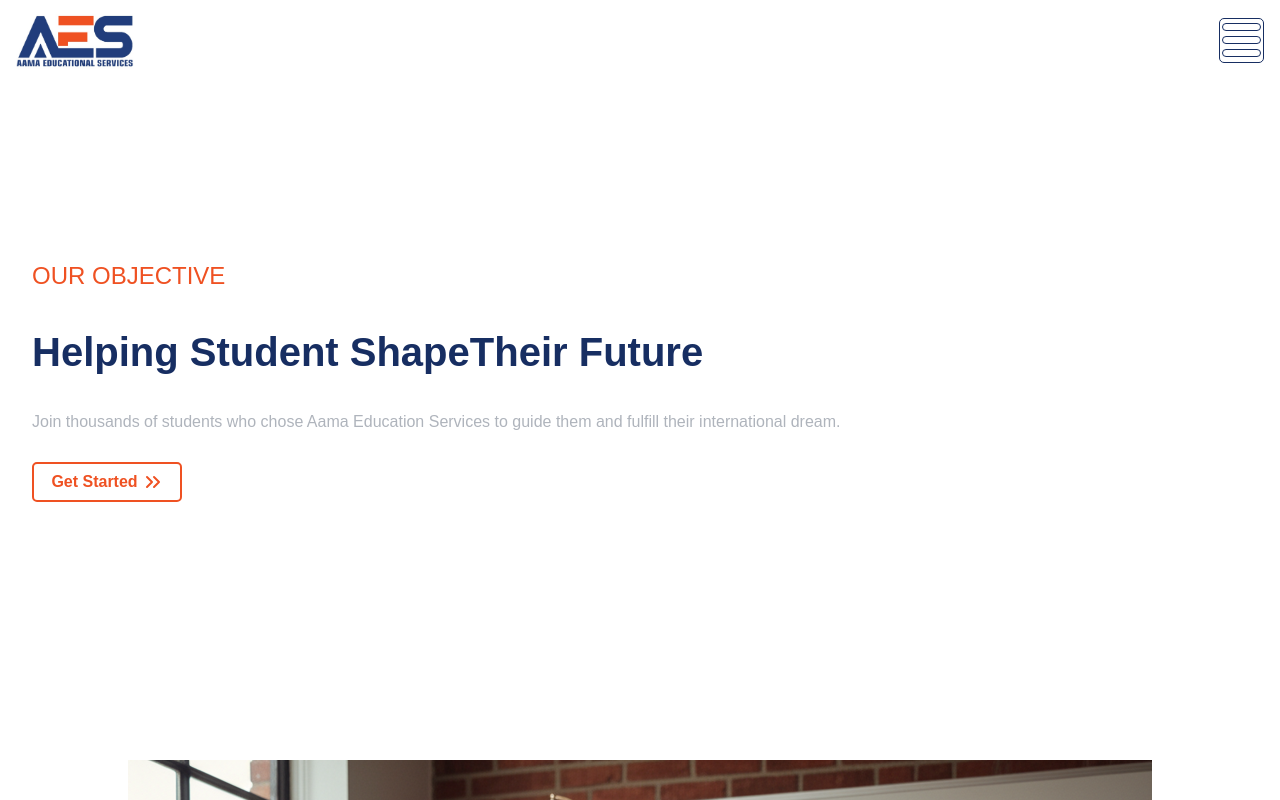
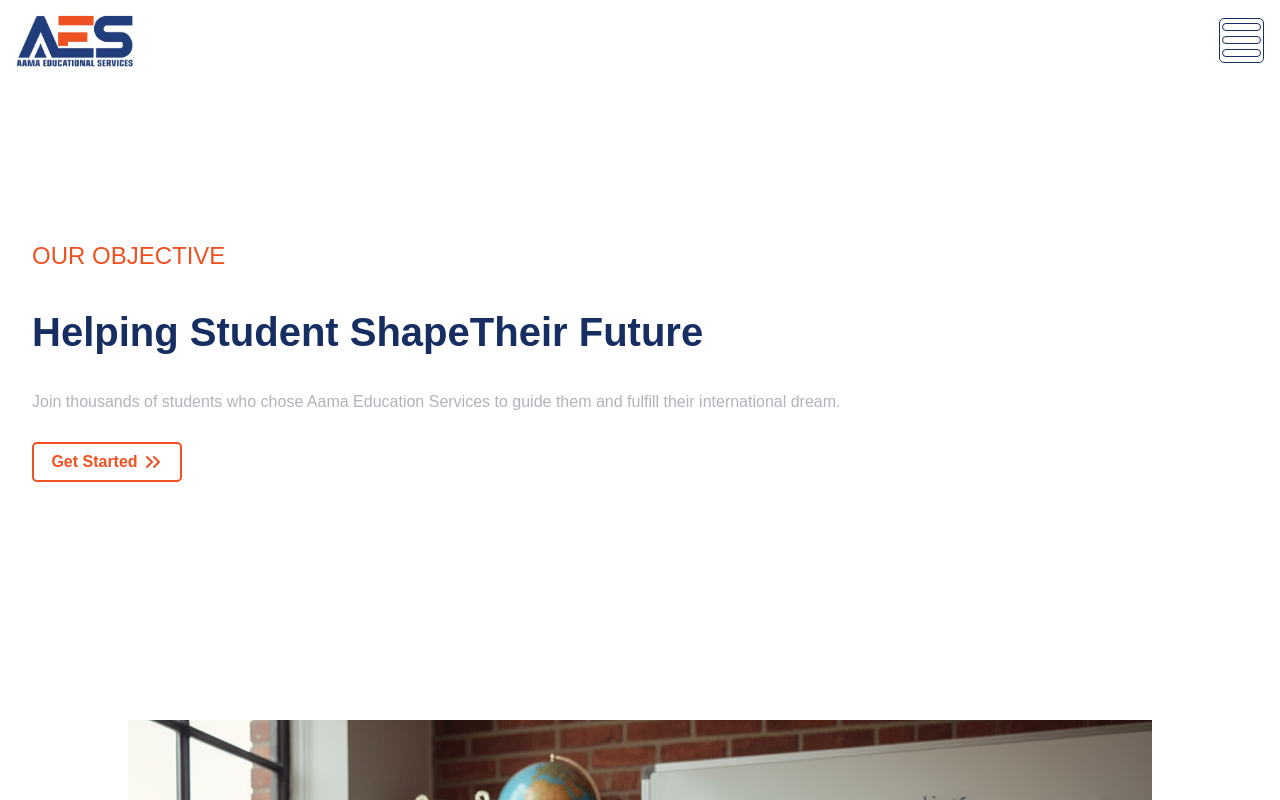
Before and after one commit to bsntgyawali/aama_education, a React (Vite) app: page / in a window 1280 px wide. Shown: the top 800 px of the page. Built offline with nearby package versions, Linux system fonts and the light colour scheme.

Commit message:
Update pages.css

```diff
--- a/src/pages/pages.css
+++ b/src/pages/pages.css
@@ -43,7 +43,7 @@ a{
 /* Hero Section */
 .hero-section{
     max-width: 100%;
-    height: 95vh;
+    height: 90vh;
     padding: 1.5rem 2rem;
     display: flex;
     flex-direction: column;
```
